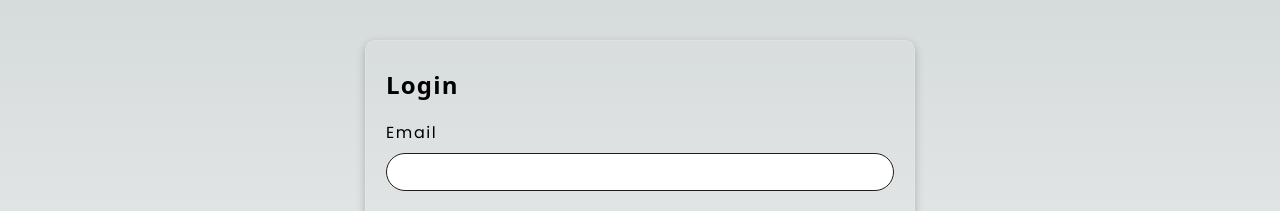
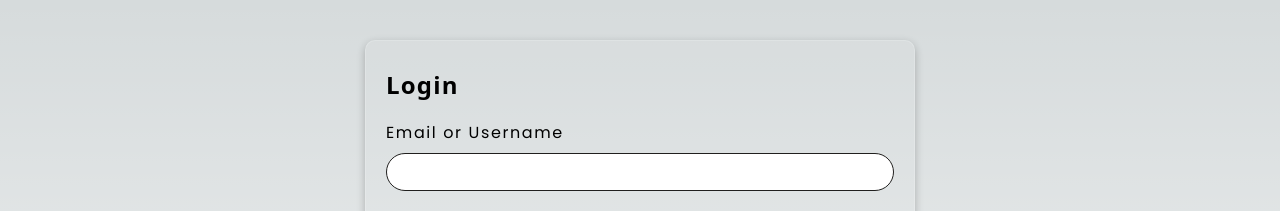
Before and after one commit to MemoMe-Org/client, a Next.js app: page /login in a window 1280 px wide. Shown: the top 211 px of the page. Built offline with nearby package versions, Linux system fonts and the light colour scheme.

Commit message:
more on login

```diff
--- a/app/login/page.tsx
+++ b/app/login/page.tsx
@@ -1,24 +1,38 @@
 /* eslint-disable react-hooks/exhaustive-deps */
 /* eslint-disable react-hooks/rules-of-hooks */
 "use client"
+import axios from '@/app/api/axios'
+import notify from '@/utils/notify'
 import Input from '@/components/Input'
 import { UserStore } from '@/utils/store'
+import throwError from '@/utils/throwError'
 import AuthLayout from '@/components/AuthLayout'
+import { AxiosResponse, AxiosError } from 'axios'
 
 const page = () => {
     const {
-        email, setPassword,
-        password, setEmail,
+        userId, setPassword,
+        password, setUserId,
+        resetStates
     } = UserStore()
 
+    const handleLogin = async () => {
+        await axios.post('/auth/login', { userId, password })
+            .then((res: AxiosResponse) => {
+                resetStates()
+                notify('success', res.data?.msg)
+            })
+            .catch((err: AxiosError) => throwError(err))
+    }
+
     return (
-        <AuthLayout>
+        <AuthLayout handler={handleLogin}>
             <article className='flex flex-col gap-5'>
                 <Input
-                    type='email'
-                    label='Email'
-                    value={email}
-                    onChange={setEmail} />
+                    type='text'
+                    label='Email or Username'
+                    value={userId}
+                    onChange={setUserId} />
                 <Input
                     type='password'
                     label='Password'
```
